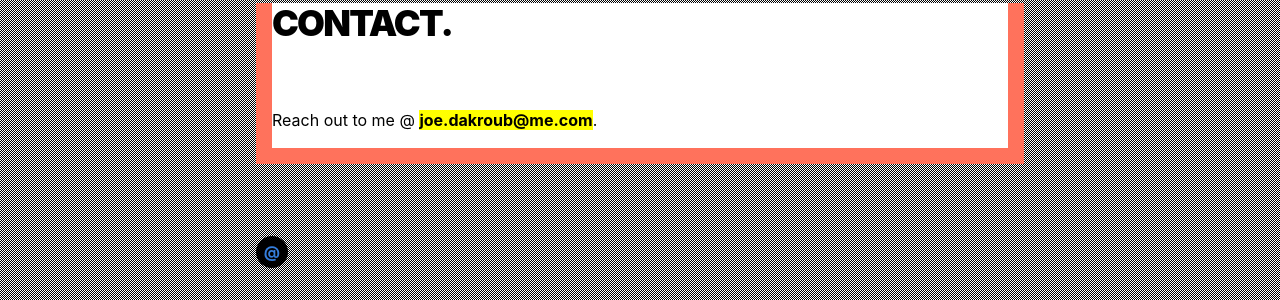
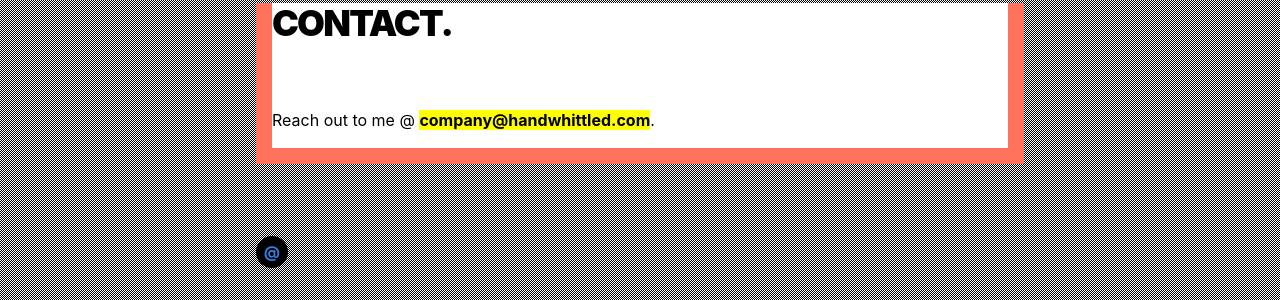
Before and after one commit to jed1976/website_personal-v2, a Jekyll site: the page built from résumé.html, in a window 1280 px wide. Shown: the part 1555-1855 px from the top of the page. Built offline with Jekyll 4.4.1, drawn with Linux system fonts in a browser that asks for light colours.

Commit message:
Removed old links

```diff
--- a/_config.yml
+++ b/_config.yml
@@ -14,11 +14,9 @@
 # You can create any custom variable you would like, and they will be accessible
 # in the templates via {{ site.myvariable }}.
 title: Joe Dakroub | Digital Creator and Problem Solver
-email: joe.dakroub@me.com
-mastodon_url: https://mastodon.cloud/@joedakroub
-twitter_url: https://twitter.com/joedakroub
+email: company@handwhittled.com
 linkedin_url:  https://www.linkedin.com/in/joe-dakroub/
-github_url:  https://github.com/joedakroub
+github_url:  https://github.com/handwhittled
 permalink: /:title.html
 url: dakroub.me
 
--- a/_layouts/default.html
+++ b/_layouts/default.html
@@ -12,12 +12,6 @@
           </div>
           <div class="dtc-ns v-mid">
             <ol class="h-100 list ma0 overflow-hidden pa0 tc w-100">
-              <!-- <li class="b--navy br bt bg-white bw3 grow">
-                <a class="bg-animate db f6 fw9 hover-bg-black-20 pa1 near-black no-underline tracked-tight ttu" href="{{ site.mastodon_url }}">Mastodon</a>
-              </li> -->
-              <!-- <li class="b--blue bl bt bg-white bw3 grow">
-                <a class="bg-animate db f6 fw9 hover-bg-black-20 pa1 near-black no-underline tracked-tight ttu" href="{{ site.twitter_url }}">Birdsite</a>
-              </li> -->
               <li class="b--dark-blue br bt bg-white bw3 grow">
                 <a class="bg-animate db f6 fw9 hover-bg-black-20 pa1 near-black no-underline tracked-tight ttu" href="{{ site.linkedin_url }}">Recruiters</a>
               </li>
```
